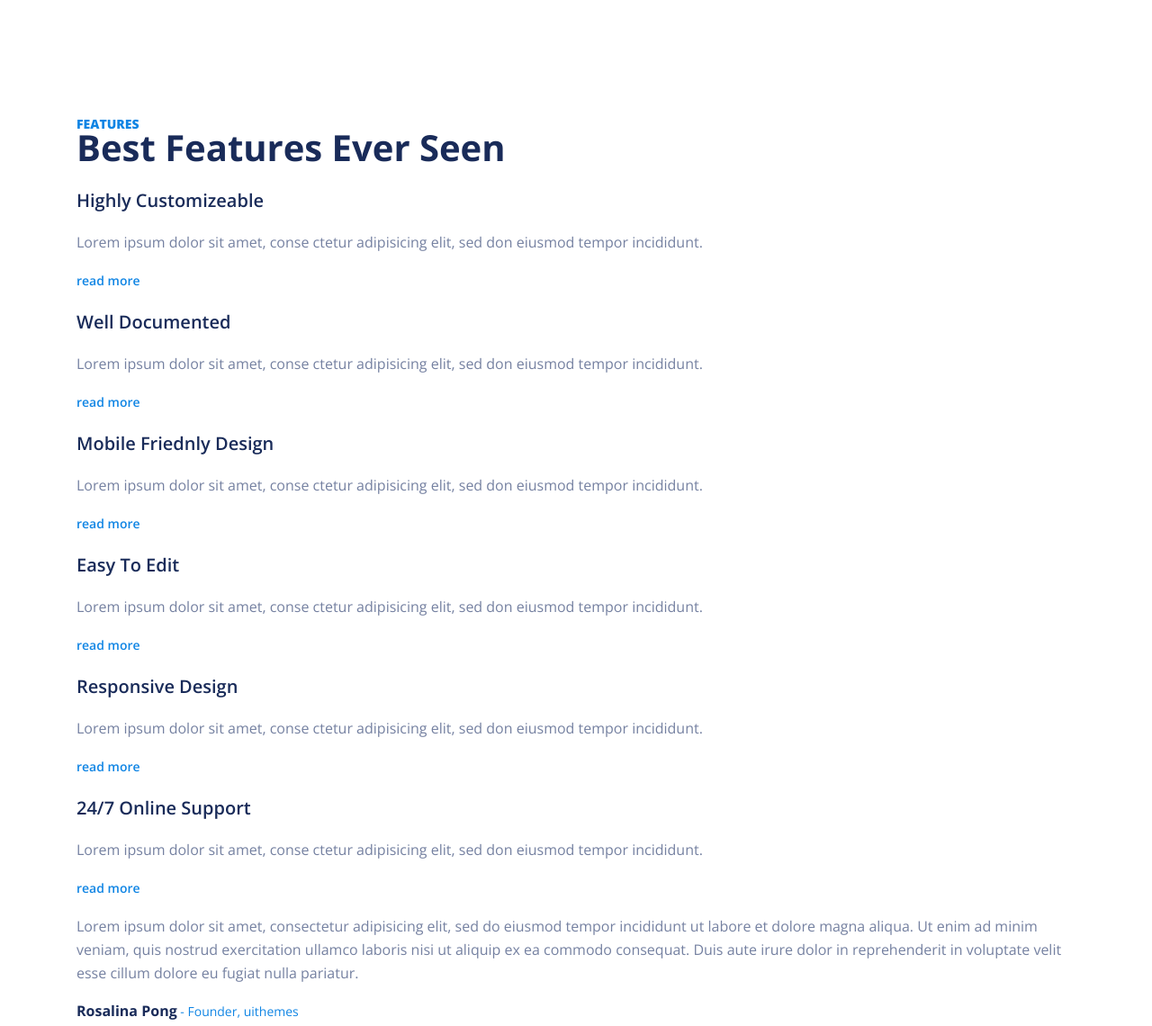
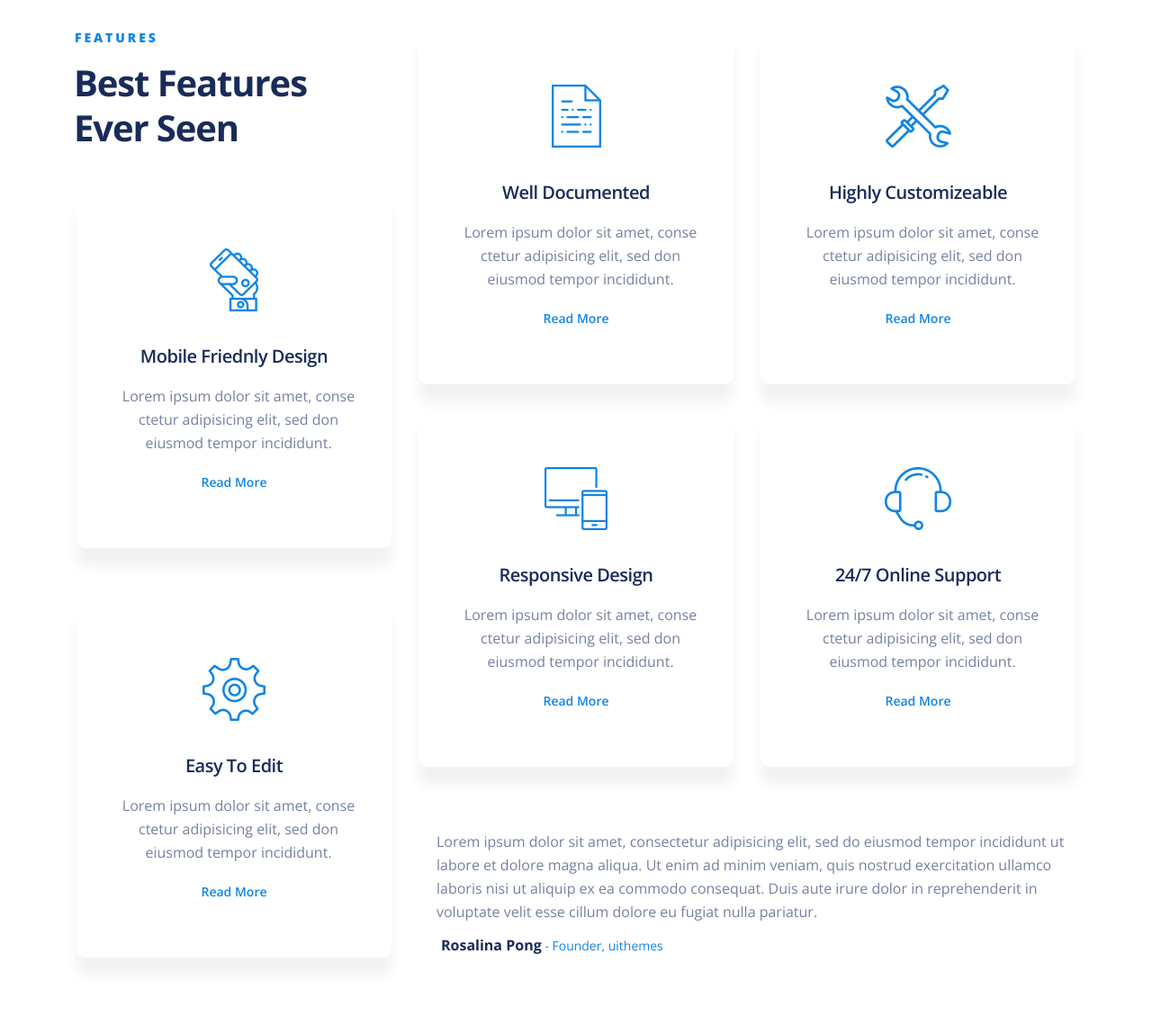
Before and after one commit to LorexIQ/Frontend_project, a plain HTML site: page index.html in a window 1280 px wide. Shown: the part 1360-2500 px from the top of the page at 90% size. Drawn offline with nearby package versions, Linux system fonts and the light colour scheme.

Commit message:
add 12LAB

```diff
--- a/CSS/style.css
+++ b/CSS/style.css
@@ -165,40 +165,135 @@ a {
 
 
 .page-grid {
-    margin-top: 210px;
+    margin-top: 117px;
+    margin-bottom: 119px;
 }
-.page-grid .grid h2 {
+.grid {
+    display: grid;
+    grid-template-areas: "a b c" "d b c" "d e f" "g e f" "g h h";
+    grid-gap: 30px;
+    grid-template-rows: auto auto auto auto 170px;
+}
+.page-grid .grid_elem {
+    text-align: center;
+    box-shadow: 0 20px 15px #f2f2f2;
+    width: 350px;
+    height: 395px;
+    border-radius: 10px;
+}
+.page-grid .grid_title h2 {
     font-size: 40px;
     color: #192b59;
     font-weight: 700;
     text-transform: capitalize;
+    margin: 0 0 17px -3px;
+    letter-spacing: -1.1px;
+    line-height: 50px;
+    max-width: 260px;
 }
-.page-grid .grid h2 span {
+.page-grid .grid_title h2 span {
     font-size: 14px;
     font-weight: 800;
     color: #1085e4;
     text-transform: uppercase;
     display: block;
+    letter-spacing: 2.9px;
+    margin: -15px auto 0 1px;
 }
 .page-grid .grid_elem h3 {
     font-weight: 600;
     font-size: 20px;
     color: #192b59;
+    margin: 27px auto 0;
+    letter-spacing: -0.5px;
+}
+.page-grid .grid_elem p {
+    width: 270px;
+    margin: 17px auto;
+    letter-spacing: 0px;
+    padding: 1px 0 0 10px;
 }
 .page-grid .grid_elem a {
     color: #1085e4;
     font-size: 14px;
     font-weight: 600;
+    letter-spacing: 0px;
 }
-.page-grid .grid div:last-child p:last-child {
+.page-grid .last_title p:first-child {
+    margin: 0 auto 0 20px;
+}
+.page-grid .last_title p:last-child {
     font-weight: 400;
     color: #1085e4;
     font-size: 14px;
+    margin: 11px auto 0 25px;
 }
-.page-grid .grid div:last-child p:last-child span{
+.page-grid .grid .last_title p:last-child span{
     font-weight: 700;
     color: #192b59;
     font-size: 16px;
+}
+.page-grid .grid_elem .grid-icon {
+    display: block;
+    background-repeat: no-repeat;
+    margin: 52px auto 0;
+    height: 90px;
+}
+
+.grid_icon_1 {
+    background-image: url(../Layout/icon_9.png);
+    background-size: 55px 70px;
+    background-position: center;
+}
+.grid_icon_2 {
+    background-image: url(../Layout/icon_8.png);
+    background-size: 73px 70px;
+    background-position: center;
+}
+.grid_icon_3 {
+    background-image: url(../Layout/icon_10.png);
+    background-size: 54px 70px;
+    background-position: center;
+}
+.grid_icon_4 {
+    background-image: url(../Layout/icon_6.png);
+    background-size: 70px 70px;
+    background-position: center;
+}
+.grid_icon_5 {
+    background-image: url(../Layout/icon_5.png);
+    background-size: 74px 70px;
+    background-position: center;
+}
+.grid_icon_6 {
+    background-image: url(../Layout/icon_7.png);
+    background-size: 70px 70px;
+    background-position: center;
+}
+.grid_title {
+    grid-area: a;
+}
+.grid_elem_1 {
+    grid-area: b;
+}
+.grid_elem_2 {
+    grid-area: c;
+}
+.grid_elem_3 {
+    grid-area: d;
+}
+.grid_elem_4 {
+    grid-area: e;
+}
+.grid_elem_5 {
+    grid-area: f;
+}
+.grid_elem_6 {
+    grid-area: g;
+}
+.last_title {
+    grid-area: h;
+    margin: auto auto 0 auto;
 }
 
 
--- a/index.html
+++ b/index.html
@@ -61,62 +61,64 @@
     </div>
     <div class='page-grid'>
         <div class='grid wrap'>
-            <h2><span>features</span> best features ever seen</h2>
-            <div class = 'grid_elem'>
-                <div></div>
+            <div class="grid_title">
+                <h2><span>features</span> best features ever seen</h2>
+            </div>
+            <div class = 'grid_elem grid_elem_1'>
+                <div class="grid-icon grid_icon_1"></div>
+                <h3>Well Documented</h3>
+                <p>
+                    Lorem ipsum dolor sit amet, conse ctetur adipisicing
+                    elit, sed don eiusmod tempor incididunt.
+                </p>
+                <a href="">Read More</a>
+            </div>
+            <div class = 'grid_elem grid_elem_2'>
+                <div class="grid-icon grid_icon_2"></div>
                 <h3>Highly Customizeable</h3>
                 <p>
                     Lorem ipsum dolor sit amet, conse ctetur adipisicing
                     elit, sed don eiusmod tempor incididunt.
                 </p>
-                <a href="">read more</a>
+                <a href="">Read More</a>
             </div>
-            <div class = 'grid_elem'>
-                <div></div>
-                <h3>Well Documented</h3>
-                <p>
-                    Lorem ipsum dolor sit amet, conse ctetur adipisicing
-                    elit, sed don eiusmod tempor incididunt.
-                </p>
-                <a href="">read more</a>
-            </div>
-            <div class = 'grid_elem'>
-                <div></div>
+            <div class = 'grid_elem grid_elem_3'>
+                <div class="grid-icon grid_icon_3"></div>
                 <h3>Mobile Friednly Design</h3>
                 <p>
                     Lorem ipsum dolor sit amet, conse ctetur adipisicing
                     elit, sed don eiusmod tempor incididunt.
                 </p>
-                <a href="">read more</a>
+                <a href="">Read More</a>
             </div>
-            <div class = 'grid_elem'>
-                <div></div>
+            <div class = 'grid_elem grid_elem_4'>
+                <div class="grid-icon grid_icon_4"></div>
+                <h3>Responsive Design</h3>
+                <p>
+                    Lorem ipsum dolor sit amet, conse ctetur adipisicing
+                    elit, sed don eiusmod tempor incididunt.
+                </p>
+                <a href="">Read More</a>
+            </div>
+            <div class = 'grid_elem grid_elem_5'>
+                <div class="grid-icon grid_icon_5"></div>
+                <h3>24/7 Online Support</h3>
+                <p>
+                    Lorem ipsum dolor sit amet, conse ctetur adipisicing
+                    elit, sed don eiusmod tempor incididunt.
+                </p>
+                <a href="">Read More</a>
+            </div>
+            <div class = 'grid_elem grid_elem_6'>
+                <div class="grid-icon grid_icon_6"></div>
                 <h3>Easy To Edit</h3>
                 <p>
                     Lorem ipsum dolor sit amet, conse ctetur adipisicing
                     elit, sed don eiusmod tempor incididunt.
                 </p>
-                <a href="">read more</a>
+                <a href="">Read More</a>
             </div>
-            <div class = 'grid_elem'>
-                <div></div>
-                <h3>Responsive Design</h3>
-                <p>
-                    Lorem ipsum dolor sit amet, conse ctetur adipisicing
-                    elit, sed don eiusmod tempor incididunt.
-                </p>
-                <a href="">read more</a>
-            </div>
-            <div class = 'grid_elem'>
-                <div></div>
-                <h3>24/7 Online Support</h3>
-                <p>
-                    Lorem ipsum dolor sit amet, conse ctetur adipisicing
-                    elit, sed don eiusmod tempor incididunt.
-                </p>
-                <a href="">read more</a>
-            </div>
-            <div>
+            <div class="last_title">
                 <p>
                     Lorem ipsum dolor sit amet, consectetur adipisicing
                     elit, sed do eiusmod tempor incididunt ut labore et
```
